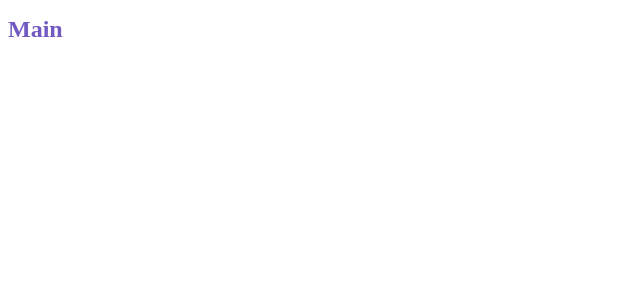
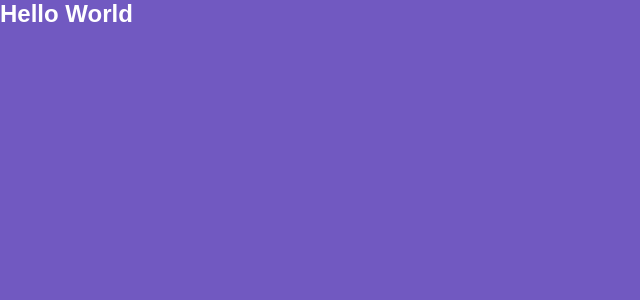
Before and after one commit to MatheusPSantos/repositoryviewer, a React (Create React App) app: page / in a window 1280 px wide. Shown: the top 300 px of the page, without its empty margins (0-640 px from the left). Built offline with nearby package versions, Linux system fonts and the light colour scheme.

Commit message:
estilos globais

```diff
--- a/src/App.js
+++ b/src/App.js
@@ -1,8 +1,15 @@
 import React from 'react';
 import Routes from './routes';
 
+import GlobalStyle from './styles/global';
+
 function App() {
-  return <Routes />;
+  return (
+    <>
+      <Routes />
+      <GlobalStyle />
+    </>
+  );
 }
 
 export default App;
--- a/src/pages/Main/index.js
+++ b/src/pages/Main/index.js
@@ -3,5 +3,5 @@
 import { Title } from './styles';
 
 export default function Main() {
-  return <Title>Main</Title>;
+  return <Title>Hello World</Title>;
 }
--- a/src/pages/Main/styles.js
+++ b/src/pages/Main/styles.js
@@ -2,7 +2,7 @@
 
 export const Title = styled.h1`
   font-size: 24px;
-  color: ${(props) => (props.error ? 'red' : '#7159c1')};
+  color: ${(props) => (props.error ? 'red' : '#fff')};
   font - family: Arial, Helvetica, sans-serif;
 
   small {
--- /dev/null
+++ b/src/styles/global.js
@@ -0,0 +1,30 @@
+import { createGlobalStyle } from 'styled-components';
+
+export default createGlobalStyle`
+  * {
+    margin: 0;
+    padding: 0;
+    outline: 0;
+    box-sizing: border-box;
+  }
+
+  html, body, #root {
+    min-height: 100%;
+  }
+
+  body {
+    background: #7159c1;
+    -webkit-font-smoothing: antialiased !important;
+  }
+
+  body, input, button {
+    color: #222;
+    font-size: 14px;
+    font-family: Arial, Helvetica, sans-serif;
+
+  }
+
+  button {
+    cursor: pointer
+  }
+`;
```
